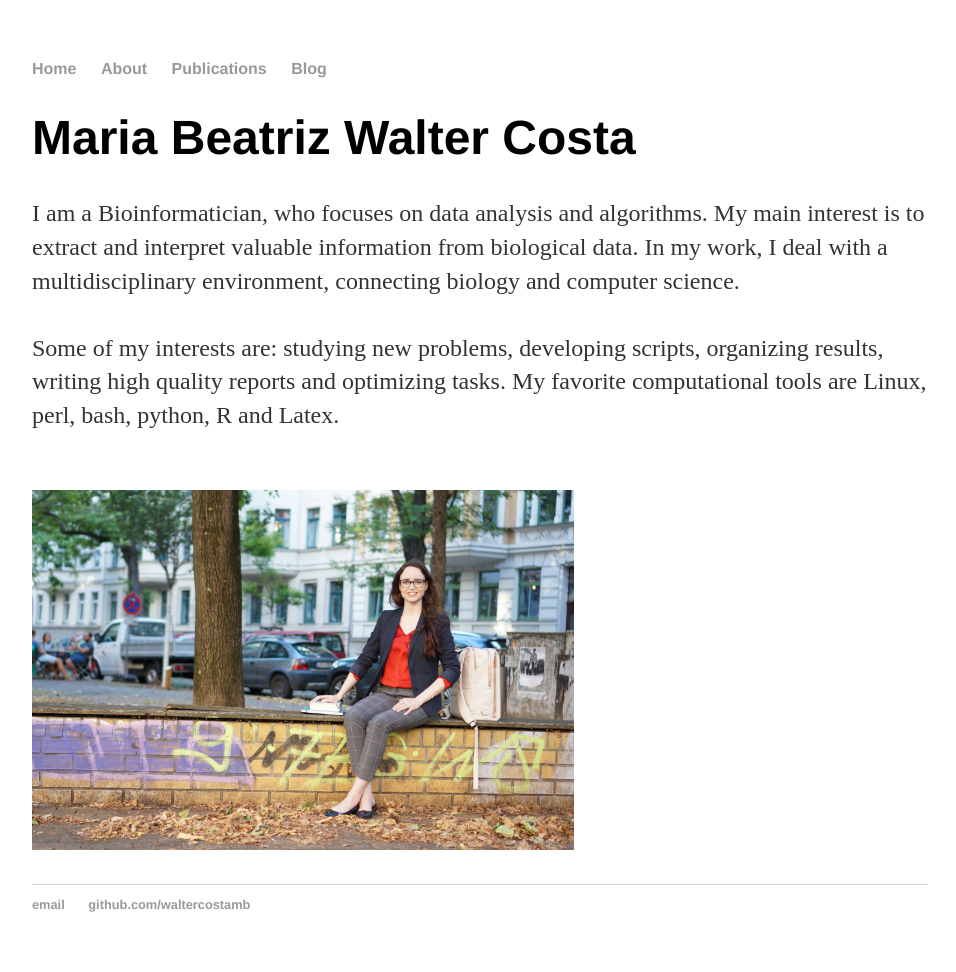
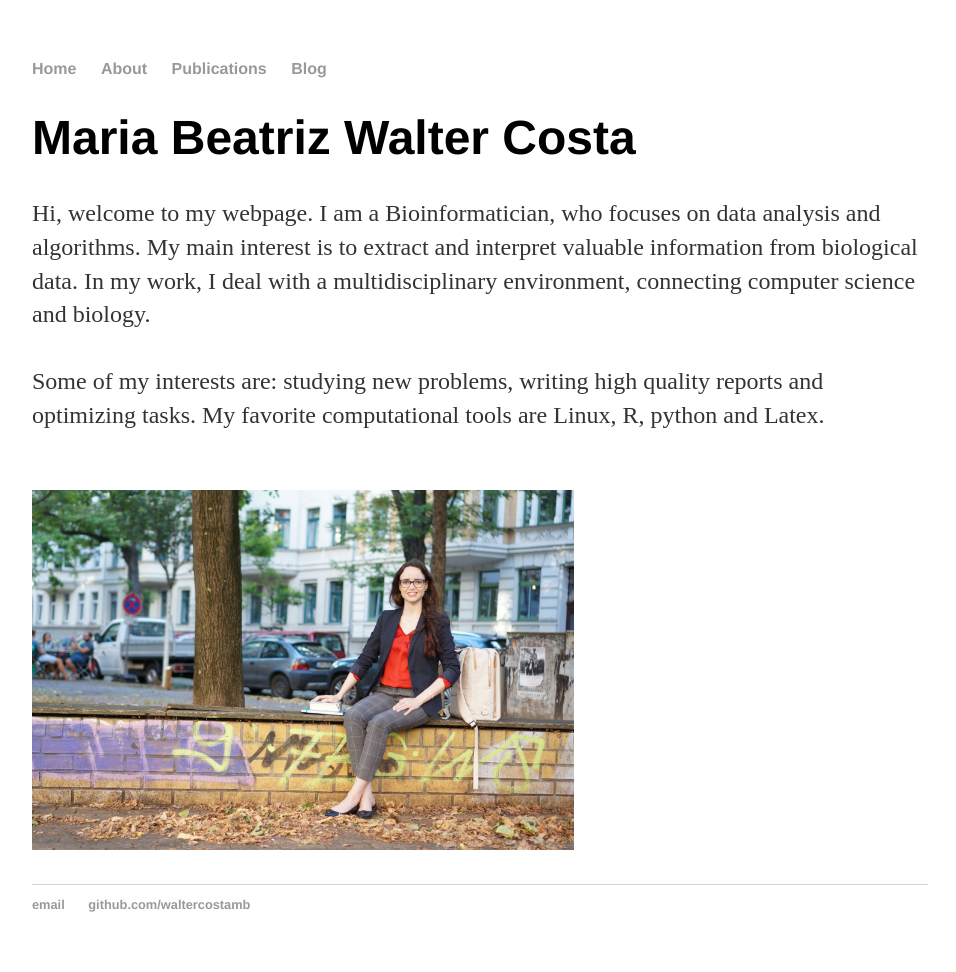
Before and after one commit to waltercostamb/waltercostamb.github.io, a Jekyll site: the page built from index.html, in a window 1280 px wide. Shown: the whole page, without its empty margins (160-1116 px from the left). Built offline with Jekyll 4.4.1, drawn with Linux system fonts in a browser that asks for light colours.

Commit message:
Update index.html

```diff
--- a/index.html
+++ b/index.html
@@ -4,13 +4,13 @@ title: Maria Beatriz Walter Costa, Bioinformatician
 ---
 <div class="blurb">
 	<h1>Maria Beatriz Walter Costa</h1>
-	<p>I am a Bioinformatician, who focuses on data analysis and algorithms.
+	<p>Hi, welcome to my webpage. I am a Bioinformatician, who focuses on data analysis and algorithms.
 		My main interest is to extract and interpret valuable information from biological data.
-		In my work, I deal with a multidisciplinary environment, connecting biology and computer science.  <br /> <br />
+		In my work, I deal with a multidisciplinary environment, connecting computer science and biology.  <br /> <br />
 
-		Some of my interests are: studying new problems, developing scripts, organizing results,
-		writing high quality reports and optimizing tasks. My favorite computational tools are Linux, perl,
-		bash, python, R and Latex. <br /> <br />
+		Some of my interests are: studying new problems, writing high quality reports and optimizing tasks.
+		My favorite computational tools are Linux, R,
+		python and Latex. <br /> <br />
 	</p>
 
 	<p><img border="0" src="https://raw.githubusercontent.com/waltercostamb/waltercostamb.github.io/master/figures/frontpage.jpg" style="height:40vh; min-height:200px;" /></p>
```
